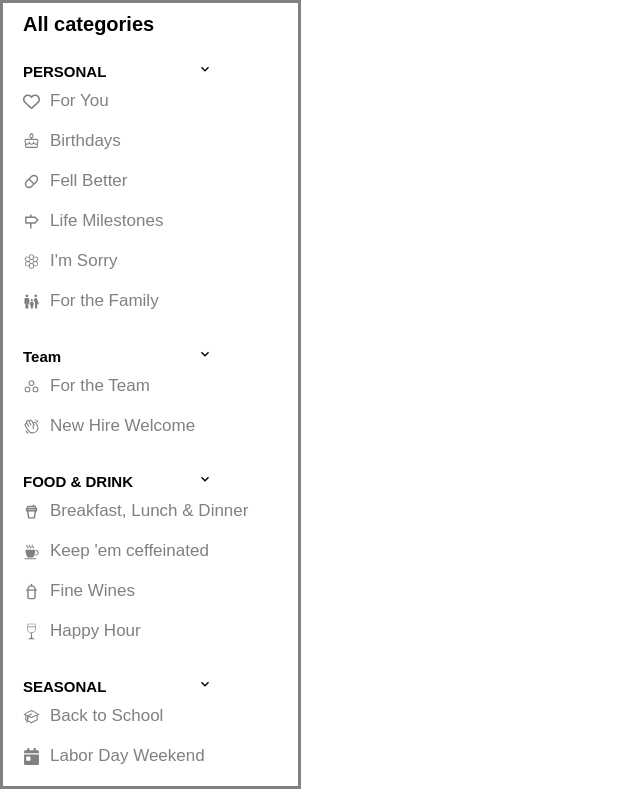
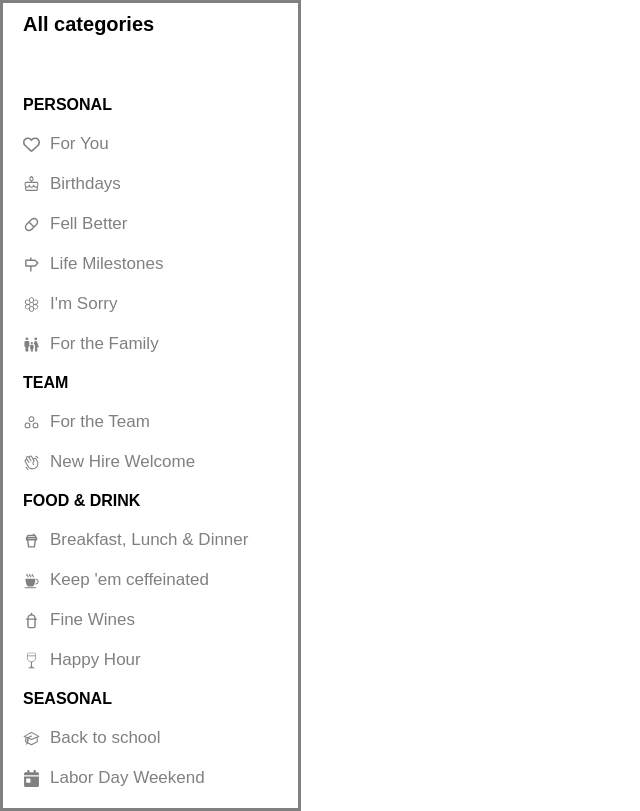
Before and after one commit to ayhan-gadjibalayev/online-store, a React (Vite) app: page / in a window 1280 px wide. Shown: the whole page, without its empty margins (0-640 px from the left). Built offline with nearby package versions, Linux system fonts and the light colour scheme.

Commit message:
LEFT BLOCK COMPLETE

```diff
--- a/src/App.css
+++ b/src/App.css
@@ -23,24 +23,6 @@ body {
   flex-direction: column;
 }
 
-.personal-header {
-  margin-top: 25px;
-  display: flex;
-  width: 200px;
-  justify-content: space-between;
-  align-items: center;
-}
-
-.personal-center {
-  display: flex;
-  flex-direction: column;
-}
-
-.personal-block {
-  display: flex;
-  flex-direction: column;
-}
-
 .sorts {
   width: 100%;
   background-color: black;
--- a/src/App.jsx
+++ b/src/App.jsx
@@ -1,20 +1,11 @@
 import "./App.css";
+import AllCategories from "./component/AllCategories/Allcategories";
 import "./component/AllCategories/Allcategories.css"
-import Team from "./component/AllCategories/Team.jsx"
-import Personal from "./component/AllCategories/Personal.jsx"
-import FoodDrink from "./component/AllCategories/FoodDrink.jsx"
-import Seasonal from "./component/AllCategories/Seasonal.jsx"
 
 function App() {
   return (
     <div className="general-div">
-      <div className="all-categories">
-        <span style={{ fontSize: 20, marginLeft: 10 }}><b>All categories</b></span>
-      <Personal/>
-      <Team/>
-      <FoodDrink/>
-      <Seasonal/>
-      </div>
+      <AllCategories/>
       <div className="right-block">
         <div className="sorts"></div>
         <div className="best-selling"></div>
--- a/src/component/AllCategories/AllCategories.css
+++ b/src/component/AllCategories/AllCategories.css
@@ -5,12 +5,30 @@
     padding: 10px;
     font-size: 17px;
     color: grey;
-  }
+}
 
-  .personal-item:hover {
+.personal-item:hover {
     width: 250px;
     padding: 10px;
     background-color: #EFFFFF;
     border-radius: 15px;
     color: #51B5BD;
-  }
+}
+
+.personal-header {
+    margin-top: 25px;
+    display: flex;
+    width: 200px;
+    justify-content: space-between;
+    align-items: center;
+}
+
+.personal-center {
+    display: flex;
+    flex-direction: column;
+}
+
+.personal-block {
+    display: flex;
+    flex-direction: column;
+}
--- /dev/null
+++ b/src/component/AllCategories/Allcategories.jsx
@@ -0,0 +1,55 @@
+import { FaRegHeart } from "react-icons/fa6";
+import { PiCirclesThree } from "react-icons/pi";
+import { PiHandWaving } from "react-icons/pi";
+import { PiCake } from "react-icons/pi";
+import { RiCapsuleLine } from "react-icons/ri";
+import { RiSignpostLine } from "react-icons/ri";
+import { PiFlowerLight } from "react-icons/pi";
+import { MdFamilyRestroom, MdKeyboardArrowDown } from "react-icons/md";
+import CategoryBlock from "./CategoryBlock"
+import { TbCup } from "react-icons/tb";
+import { GiCoffeeCup } from "react-icons/gi";
+import { TbBabyBottle } from "react-icons/tb";
+import { GiWineGlass } from "react-icons/gi";
+import { FaCalendarDay } from "react-icons/fa";
+import { HiOutlineAcademicCap } from "react-icons/hi2";
+
+export default function AllCategories () {
+
+    const person = [
+        { icon: <FaRegHeart />, id: 1, categoryItem: "For You" },
+        { icon: <PiCake />, id: 2, categoryItem: "Birthdays" },
+        { icon: <RiCapsuleLine />, id: 3, categoryItem: "Fell Better" },
+        { icon: <RiSignpostLine />, id: 4, categoryItem: "Life Milestones" },
+        { icon: <PiFlowerLight />, id: 5, categoryItem: "I'm Sorry" },
+        { icon: <MdFamilyRestroom />, id: 6, categoryItem: "For the Family" }
+      ]
+    const person2 = [
+        { icon: <PiCirclesThree />, id: 1, categoryItem: "For the Team" },
+        { icon: <PiHandWaving />, id: 2, categoryItem: "New Hire Welcome" },
+      ]
+    const person3 = [
+        { icon: <TbCup />, id: 1, categoryItem: "Breakfast, Lunch & Dinner" },
+        { icon: <GiCoffeeCup />, id: 2, categoryItem: "Keep 'em ceffeinated" },
+        { icon: <TbBabyBottle />, id: 3, categoryItem: "Fine Wines" },
+        { icon: <GiWineGlass />, id: 4, categoryItem: "Happy Hour" },
+      ]
+    const person4 = [
+        { icon: <HiOutlineAcademicCap />, id: 1, categoryItem: "Back to school" },
+        { icon: <FaCalendarDay/>, id: 2, categoryItem: "Labor Day Weekend" },
+      ]
+
+    return (
+        <div>
+            <div className="all-categories">
+                <span style={{ fontSize: 20, marginLeft: 10, marginBottom:50 }}><b>All categories</b></span>
+                <CategoryBlock categories={person} categoryName="PERSONAL"/>
+                <CategoryBlock categories={person2} categoryName="TEAM"/>
+                <CategoryBlock categories={person3} categoryName="FOOD & DRINK"/>
+                <CategoryBlock categories={person4} categoryName="SEASONAL"/>
+            </div>
+            <div>
+            </div>
+        </div>
+    )
+}
--- /dev/null
+++ b/src/component/AllCategories/CategoryBlock.jsx
@@ -0,0 +1,18 @@
+import React from "react";
+
+// переименовать компонент в CategoryBlock
+
+export default function CategoryBlock(props) {
+  const {categories, categoryName} = props;
+
+  return (
+    <div className="personal-block">
+      <b style={{margin:10}}>{categoryName}</b>
+      {(categories || []).map(({ icon, id, categoryItem }) => (
+        <span key={id} className="personal-item">
+          {React.cloneElement(icon, { style: { marginRight: 10 } })} {categoryItem}
+        </span>
+      ))}
+    </div>
+  );
+}
--- a/src/component/AllCategories/FoodDrink.jsx
+++ /dev/null
@@ -1,38 +0,0 @@
-import { MdKeyboardArrowDown } from "react-icons/md";
-import { TbCup } from "react-icons/tb";
-import { GiCoffeeCup } from "react-icons/gi";
-import { TbBabyBottle } from "react-icons/tb";
-import { GiWineGlass } from "react-icons/gi";
-
-export default function FoodDrink() {
-  return (
-    <div>
-      <div className="personal-header">
-        <span style={{ fontSize: 15, marginLeft: 10 }}>
-          <b>FOOD & DRINK</b>
-        </span>
-        <span>
-          <MdKeyboardArrowDown />
-        </span>
-      </div>
-      <div className="personal-center">
-        <span className="personal-item">
-          <TbCup style={{ marginRight: 10 }} />
-          Breakfast, Lunch & Dinner
-        </span>
-        <span className="personal-item">
-          <GiCoffeeCup style={{ marginRight: 10 }} />
-          Keep 'em ceffeinated
-        </span>
-        <span className="personal-item">
-          <TbBabyBottle style={{ marginRight: 10 }} />
-          Fine Wines
-        </span>
-        <span className="personal-item">
-          <GiWineGlass style={{ marginRight: 10 }} />
-          Happy Hour
-        </span>
-      </div>
-    </div>
-  );
-}
--- a/src/component/AllCategories/Personal.jsx
+++ /dev/null
@@ -1,41 +0,0 @@
-import { FaRegHeart } from "react-icons/fa6";
-import { PiCake } from "react-icons/pi";
-import { RiCapsuleLine } from "react-icons/ri";
-import { RiSignpostLine } from "react-icons/ri";
-import { PiFlowerLight } from "react-icons/pi";
-import { MdFamilyRestroom, MdKeyboardArrowDown } from "react-icons/md";
-
-export default function Personal() {
-  return (
-    <div>
-      <div className="personal-header">
-        <span style={{ fontSize: 15, marginLeft: 10 }}>
-          <b>PERSONAL</b>
-        </span>
-        <span>
-          <MdKeyboardArrowDown />
-        </span>
-      </div>
-      <div className="personal-block">
-        <span className="personal-item">
-          <FaRegHeart style={{ marginRight: 10 }} /> For You
-        </span>
-        <span className="personal-item">
-          <PiCake style={{ marginRight: 10 }} /> Birthdays
-        </span>
-        <span className="personal-item">
-          <RiCapsuleLine style={{ marginRight: 10 }} /> Fell Better
-        </span>
-        <span className="personal-item">
-          <RiSignpostLine style={{ marginRight: 10 }} /> Life Milestones
-        </span>
-        <span className="personal-item">
-          <PiFlowerLight style={{ marginRight: 10 }} /> I'm Sorry
-        </span>
-        <span className="personal-item">
-          <MdFamilyRestroom style={{ marginRight: 10 }} /> For the Family
-        </span>
-      </div>
-    </div>
-  );
-}
--- a/src/component/AllCategories/Seasonal.jsx
+++ /dev/null
@@ -1,27 +0,0 @@
-import { MdKeyboardArrowDown } from "react-icons/md";
-import { HiOutlineAcademicCap } from "react-icons/hi2";
-import { FaCalendarDay } from "react-icons/fa";
-
-export default function Seasonal() {
-  return (
-    <div className="seasonal">
-      <div className="personal-header">
-        <span style={{ fontSize: 15, marginLeft: 10 }}>
-          <b>SEASONAL</b>
-        </span>
-        <span>
-          <MdKeyboardArrowDown />
-        </span>
-      </div>
-      <div className="personal-center">
-        <span className="personal-item">
-          <HiOutlineAcademicCap style={{ marginRight: 10 }} />
-          Back to School
-        </span>
-        <span className="personal-item">
-          <FaCalendarDay style={{ marginRight: 10 }} /> Labor Day Weekend
-        </span>
-      </div>
-    </div>
-  );
-}
--- a/src/component/AllCategories/Team.jsx
+++ /dev/null
@@ -1,28 +0,0 @@
-import { MdKeyboardArrowDown } from "react-icons/md";
-import { PiCirclesThree } from "react-icons/pi";
-import { PiHandWaving } from "react-icons/pi";
-
-export default function Team() {
-  return (
-    <div>
-      <div className="personal-header">
-        <span style={{ fontSize: 15, marginLeft: 10 }}>
-          <b>Team</b>
-        </span>
-        <span>
-          <MdKeyboardArrowDown />
-        </span>
-      </div>
-      <div className="personal-center">
-        <div className="personal-block">
-          <span className="personal-item">
-            <PiCirclesThree style={{ marginRight: 10 }} /> For the Team
-          </span>
-          <span className="personal-item">
-            <PiHandWaving style={{ marginRight: 10 }} /> New Hire Welcome
-          </span>
-        </div>
-      </div>
-    </div>
-  );
-}
```
